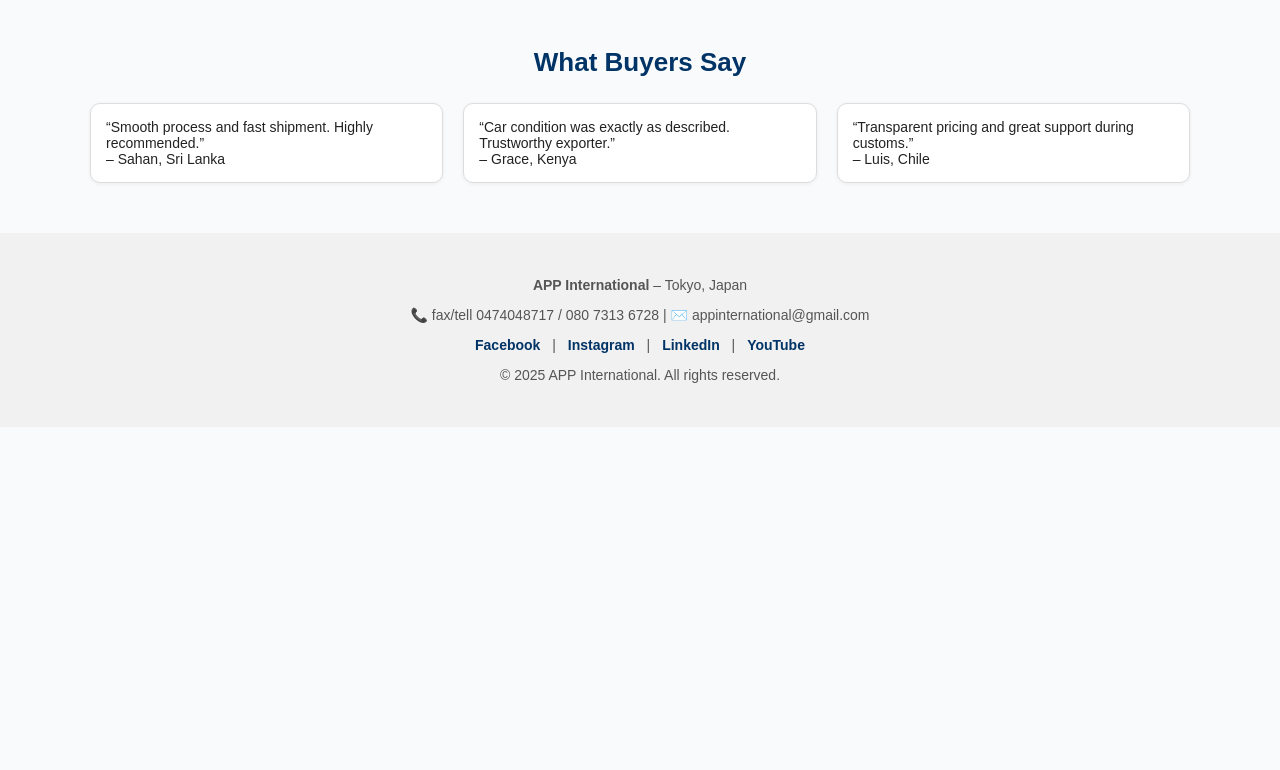
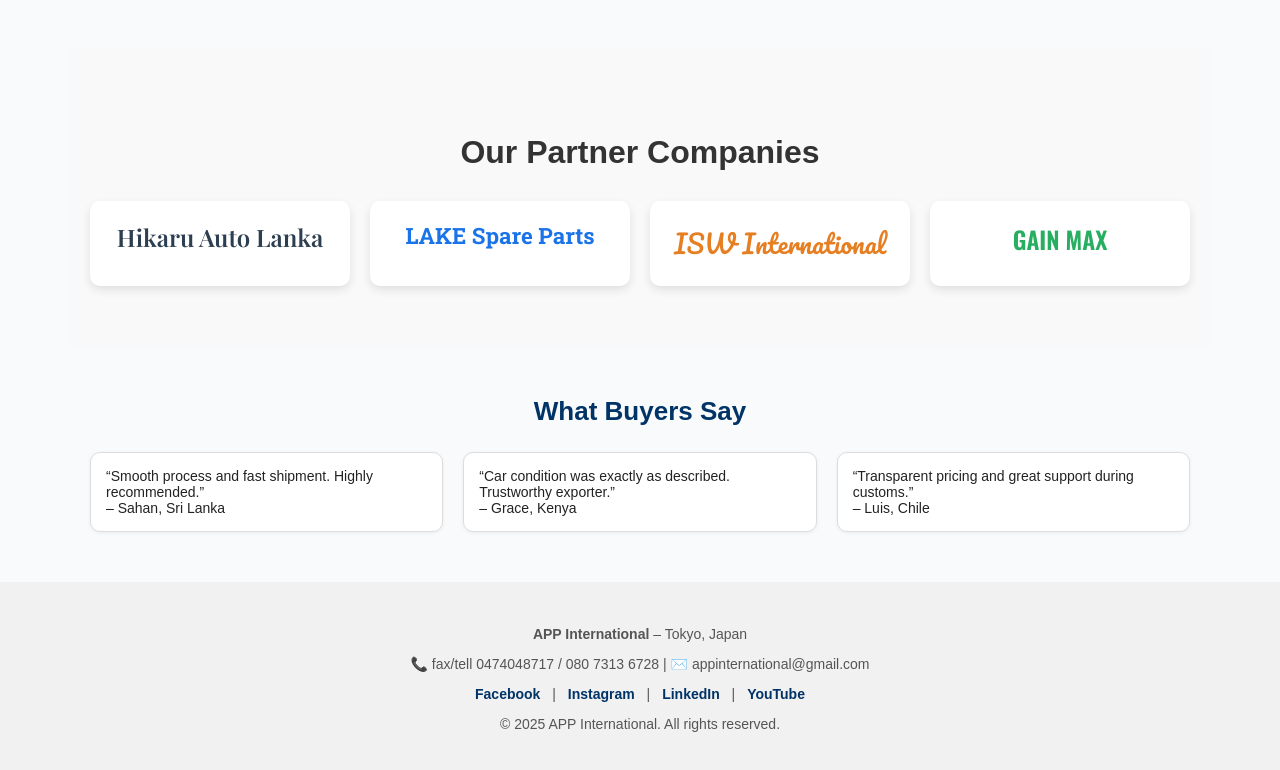
Before and after one commit to munborn007/appinternational, a plain HTML site: page index.html in a window 1280 px wide. Shown: the part 1774-2544 px from the top of the page. Before the commit the page ends 2201 px from the top, so only its background shows below. Drawn offline with nearby package versions, Linux system fonts and the light colour scheme.

Commit message:
Update index.html

```diff
--- a/index.html
+++ b/index.html
@@ -4,6 +4,9 @@
   <meta charset="UTF-8" />
   <meta name="viewport" content="width=device-width, initial-scale=1.0"/>
   <title>APP International - Japanese Vehicle & Machinery Exporter</title>
+  <!-- Google Fonts for Partner Companies -->
+  <link href="https://fonts.googleapis.com/css2?family=Playfair+Display:wght@600&family=Roboto+Slab:wght@700&family=Pacifico&family=Oswald:wght@600&display=swap" rel="stylesheet">
+
   <style>
     body {
       margin: 0;
@@ -115,6 +118,39 @@
       font-size: 14px;
       box-shadow: 0 1px 4px rgba(0,0,0,0.06);
     }
+
+    /* Partner Companies Section */
+    .partners {
+      text-align: center;
+      padding: 60px 20px;
+      background: #f9f9f9;
+    }
+    .partners h2 {
+      font-size: 2rem;
+      margin-bottom: 30px;
+      color: #333;
+    }
+    .partner-grid {
+      display: grid;
+      grid-template-columns: repeat(auto-fit, minmax(220px, 1fr));
+      gap: 20px;
+    }
+    .partner {
+      padding: 20px;
+      border-radius: 10px;
+      background: white;
+      box-shadow: 0 4px 10px rgba(0,0,0,0.1);
+      transition: transform 0.3s, box-shadow 0.3s;
+    }
+    .partner:hover {
+      transform: translateY(-5px);
+      box-shadow: 0 8px 20px rgba(0,0,0,0.2);
+    }
+    .partner.p1 { font-family: 'Playfair Display', serif; font-size: 1.5rem; color: #2c3e50; }
+    .partner.p2 { font-family: 'Roboto Slab', serif; font-size: 1.4rem; color: #1a73e8; }
+    .partner.p3 { font-family: 'Pacifico', cursive; font-size: 1.6rem; color: #e67e22; }
+    .partner.p4 { font-family: 'Oswald', sans-serif; font-size: 1.5rem; color: #27ae60; }
+
     footer {
       background: #f1f1f1;
       padding: 30px 20px;
@@ -243,6 +279,17 @@
   </div>
 </section>
 
+<!-- Partner Companies Section -->
+<section class="partners">
+  <h2>Our Partner Companies</h2>
+  <div class="partner-grid">
+    <div class="partner p1">Hikaru Auto Lanka</div>
+    <div class="partner p2">LAKE Spare Parts</div>
+    <div class="partner p3">ISW International</div>
+    <div class="partner p4">GAIN MAX</div>
+  </div>
+</section>
+
 <section id="testimonials">
   <h2>What Buyers Say</h2>
   <div class="testimonials">
```
